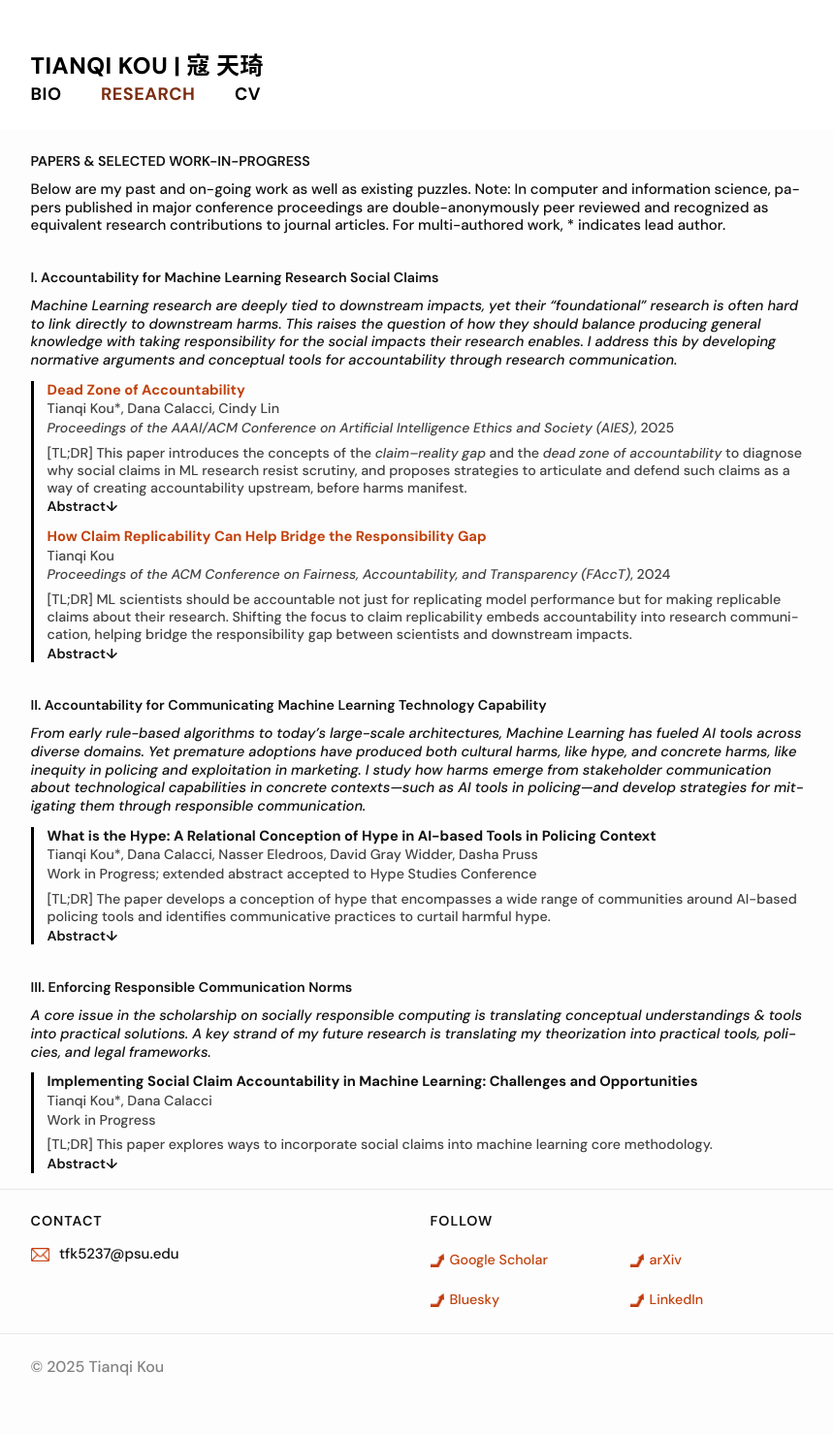
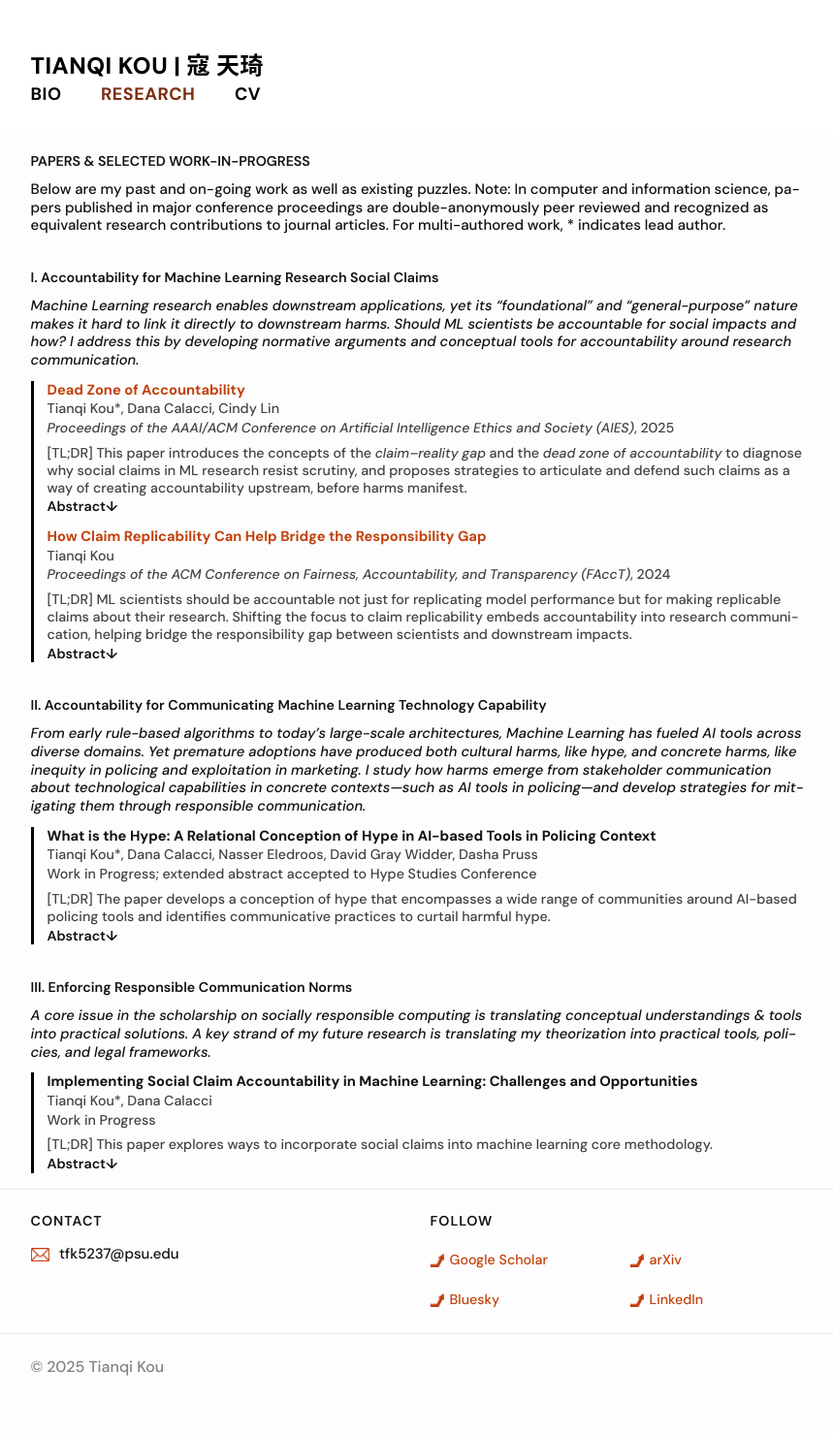
Before and after one commit to koutianqi/koutianqi.github.io, a Jekyll site: the page built from pages/research.markdown, in a window 1280 px wide. Shown: the whole page at 97% size, without its empty margins (201-1060 px from the left). Built offline with Jekyll 4.4.1, drawn with Linux system fonts in a browser that asks for light colours.

Commit message:
Update research.markdown

```diff
--- a/pages/research.markdown
+++ b/pages/research.markdown
@@ -8,7 +8,7 @@
 <p class="research-intro">Below are my past and on-going work as well as existing puzzles. Note: In computer and information science, papers published in major conference proceedings are double-anonymously peer reviewed and recognized as equivalent research contributions to journal articles. For multi-authored work, * indicates lead author.</p>
 
 ### I. Accountability for Machine Learning Research Social Claims
-_Machine Learning research are deeply tied to downstream impacts, yet their “foundational” research is often hard to link directly to downstream harms. This raises the question of how they should balance producing general knowledge with taking responsibility for the social impacts their research enables. I address this by developing normative arguments and conceptual tools for accountability through research communication._
+_Machine Learning research enables downstream applications, yet its “foundational” and "general-purpose" nature makes it hard to link it directly to downstream harms. Should ML scientists be accountable for social impacts and how? I address this by developing normative arguments and conceptual tools for accountability around research communication._
 
 <div class="pubs">
 {% include paper.html
```
